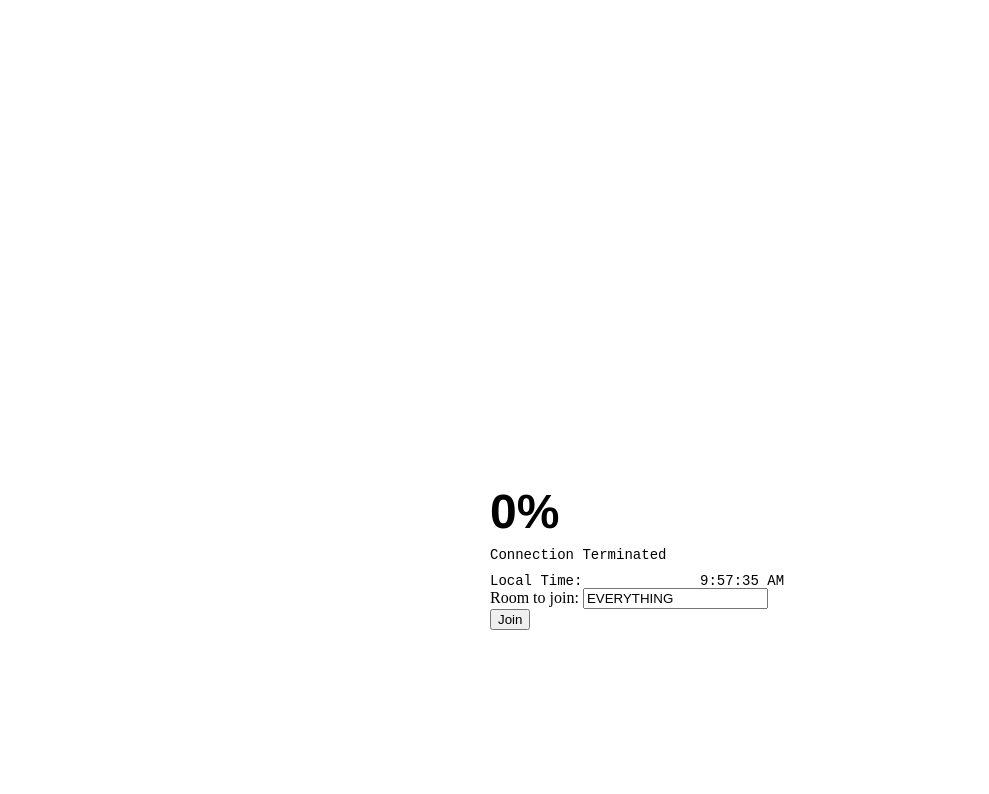
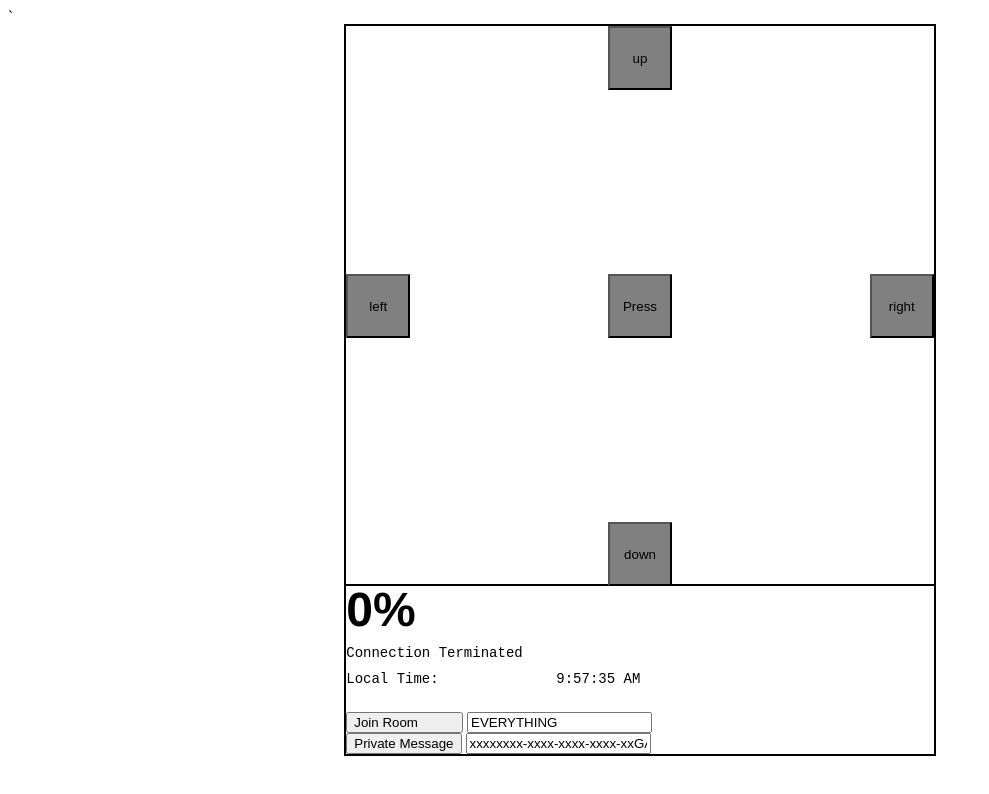
Before and after one commit to theAmbassadorsLAB/Timesync-Client, a plain HTML site: page example/UnityTimerGameExample.html in a window 1280 px wide. Shown: the whole page, without its empty margins (0-989 px from the left). Drawn offline with Linux system fonts and the light colour scheme.

Commit message:
Show UUID of player in stats. CSS for control  layouts.

```diff
--- a/example/UnityTimerGameExample.html
+++ b/example/UnityTimerGameExample.html
@@ -7,14 +7,77 @@
     <script src="../TimeSync.js"></script>
 
     <style>
+        .wrapper {
+            display: flex;
+            flex-flow: column nowrap;
+            outline: 2px solid black;
+            max-width: 80ex;
+            margin: auto;
+        }
+
         .container {
-            width: 300px;
-            height: 48px;
+            outline: 2px solid black;
+        }
+
+         .roombuttonsContainer {
+            margin-top: 4ex;
+            outline: 2px solid black;
+        }
+
+        .gamecontrol {
+            background: gray;
+            width: 4rem;
+            height: 4rem;
             position: absolute;
-            top: -24px;
-            left: -150px;
-            margin-top: 40%;
-            margin-left: 50%
+        }
+
+        .gameControlContainer
+        {
+            height: 35rem;
+            position: relative;
+        }
+
+        .gamecontrolscontainerleft
+        {
+            top: 50%;
+            left: 0;
+            transform: translate(0, -50%);
+        }
+
+         .gamecontrolscontainermiddle
+        {
+            top: 50%;
+            left: 50%;
+            transform: translate(-50%, -50%);
+        }
+
+        .gamecontrolscontainerright
+        {
+            top: 50%;
+            right: 0;
+            transform: translate(0, -50%);
+        }
+
+        .gamecontrolscontainerbottom
+        {
+            bottom: 0;
+            right: 50%;
+            transform: translate(50%, 0);
+        }
+
+        .gamecontrolscontainertop
+        {
+            top: 0;
+            right: 50%;
+            transform: translate(50%, 0);
+        }
+
+        .othercontainer
+        {
+            height: 10em;
+            display: flex;
+            align-items: center;
+            justify-content: center
         }
 
         .progress {
@@ -33,44 +96,41 @@
             text-align: left;
             margin-top: 12px;
         }
-
-        /*
-        .controlinput {
-            width: 300px;
-            height: 300px;
-            position: absolute;
-            top: 50%;
-            left: 50%;
-        }
-        */
-
-
     </style>
 </head>
-<body>
+<body>  `
+
+    <div class="wrapper">
+        <div class="gameControlContainer" >
+            <div id = "movementcontrols" style = "display:inline-block">
+            <button class="gamecontrol gamecontrolscontainerleft"   onclick="f_SendCustomMessage('A')"> left  </button>
+            <button class="gamecontrol gamecontrolscontainerbottom" onclick="f_SendCustomMessage('S')"> down </button>
+            <button class="gamecontrol gamecontrolscontainerright"  onclick="f_SendCustomMessage('D')"> right </button>
+            <button class="gamecontrol gamecontrolscontainertop"    onclick="f_SendCustomMessage('W')"> up </button>
+            </div>
+
+            <div id = "timergamecontrols" style = "display:inline-block">
+            <button class="gamecontrol gamecontrolscontainermiddle" onclick="f_SendCustomMessage('PRESSED')">Press</button>
+            </div>
+        </div>
+
         <!--#region divs  -->
         <div class="container">
 
             <div id="progress" class="progress">0%</div>
             <div id="status" class="status">Connecting</div>
             <div id="timeoffset" class="status"></div>
+            <div id="userID" class = "status"> </div>
 
             <!-- join room button field with standard fill-->
-        Room to join: <input id = "joinRoomField" input type="text" value = "EVERYTHING" name="fname"><br>
-        <input type="button" value="Join"   onclick="f_JoinRoom();" />
-
-        <!-- control buttons -->
-        <div id="movementcontols" style = "display:none;">
-        <input type="button" value="up"     onclick="f_SendCustomMessage('W');" />
-        <input type="button" value="down"   onclick="f_SendCustomMessage('S');" />
-        <input type="button" value="left"   onclick="f_SendCustomMessage('A');" />
-        <input type="button" value="right"  onclick="f_SendCustomMessage('D');" />
+            <input type="button" value="Join Room          "   onclick="f_JoinRoom();" /> <input id = "joinRoomField" input type="text" value = "EVERYTHING" name="fname"><br>
+            <input type="button" value="Private Message"   onclick="f_DirectMessage('Direct',{'One' : 'Two'});" />
+            <input id = "sendDirectMessageField" input type="text" value = "xxxxxxxx-xxxx-xxxx-xxxx-xxGAMEMASTER" name="fname"><br>
+        </div>
     </div>
 
-        <div id="timergamecontrols" style = "display:none;">
-        <input type="button" value="Press"  onclick="f_SendCustomMessage('Press');" />
-        </div>
-    </div>
+
+
     <!--#endregion -->
 
     <!--#region example scripts-->
@@ -102,11 +162,8 @@
         {
             if(msg.body.error)
             {
-                //log the error message of the body.
-                console.log("ERROR" , msg.body.error);
-                console.log("Waiting for host, trying join in 5 seconds");
-                //try again in 5 seconds.
-                setTimeout(function(){ f_JoinRoom(); }, 3000);
+                console.log("Waiting for host, trying to join room again in 5 seconds...");
+                setTimeout(function(){ f_JoinRoom(); }, 5000);
                 return;
             }
             else
@@ -127,17 +184,18 @@
 
         function f_CheckRecievedRoomProperties(msg)
         {
+            console.log(msg);
             switch(msg.body.properties["ControlScheme"])
             {
                 case "TimerGame":
-                document.getElementById("movementcontols").style.display = "none";
+                document.getElementById("movementcontrols").style.display = "none";
                 document.getElementById("timergamecontrols").style.display = "inline-block";
                 console.log("Recieved timergame controlscheme");
                 //switch the controls of this web client to something else. (display other div)
                 break;
 
                 case "MoveControls":
-                document.getElementById("movementcontols").style.display = "inline-block";
+                document.getElementById("movementcontrols").style.display = "inline-block";
                 document.getElementById("timergamecontrols").style.display = "none";
                 console.log("Recieved usercontrol controlscheme");
                 //switch the controls of this web client to something else. (display other div)
@@ -181,30 +239,16 @@
         }
 
         // @todo implement.
-        function f_DirectMessage()
+        function f_DirectMessage(type,body,to)
         {
-            //@Todo add to: in body
-            //same logic as join room with fields.
+            var fieldVal = document.getElementById("sendDirectMessageField").value;
+            tsClient.directMsg(type,body, fieldVal).send();
         }
 
         //@todo implement
         function f_SendCustomMessage(type)
         {
             tsClient.newMsg(type).send();
-            //same logic as join room with fields.
-            //alert(type);
-            //tsClient.send
-        }
-
-        function onRoomPropertiesChange()
-        {
-            //get the room properties from body.
-
-            //if controltype1
-                //show controltype 1
-
-            // show controltype 2
-                //show contorltype 2
         }
 
         //register for events that fire from TimeSync.js
@@ -234,6 +278,8 @@
         // ESTABLISH A SERVER CONNECTION
         tsClient.connect("wss://nl020.cube-cloud.com/timesync");
 
+        //tsClient.connect("wss://timesync.cube-cloud.com/timesync");
+
         //local connection (for testing)
         //tsClient.connect("ws://localhost:8080");
 
@@ -249,7 +295,8 @@
                     "<br>" +
                     "<br>Sync Duration:           " + stats.sync_duration + " ms" +
                     "<br>Total Samples:           " + stats.total_samples +
-                    "<br>Average Sample Duration: " + stats.average_sample_time + " ms";
+                    "<br>Average Sample Duration: " + stats.average_sample_time + " ms" +
+                    "<br>UUID:                    " + tsClient.getId();
             }
 
             requestAnimationFrame(showClock);
```
Lines whose indentation alone changed are shown as unchanged.
